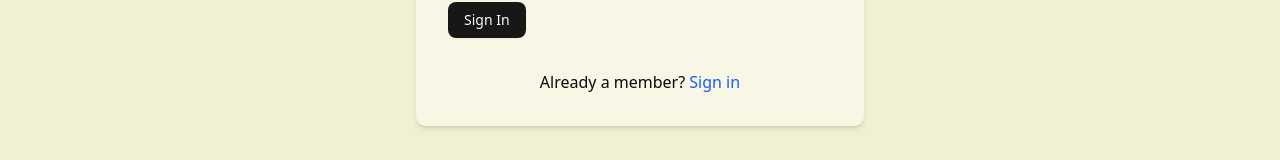
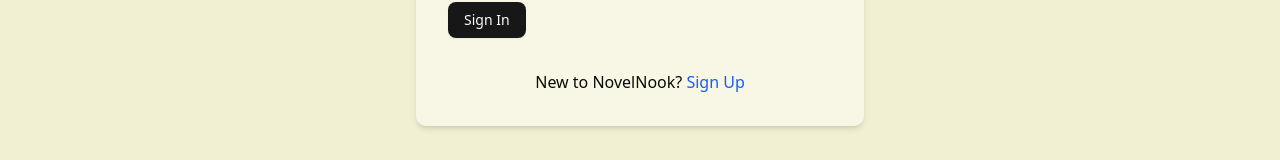
Before and after one commit to KrishnaKalra/NovelNook-Next, a Next.js app: page /sign-in in a window 1280 px wide. Shown: the part 568-728 px from the top of the page. Built offline with nearby package versions, Linux system fonts and the light colour scheme; no server answers; a web font is replaced by a local one.

Commit message:
Final changes

```diff
--- a/src/app/(auth)/sign-in/page.tsx
+++ b/src/app/(auth)/sign-in/page.tsx
@@ -94,9 +94,9 @@
         </Form>
         <div className='text-center mt-4'>
           <p>
-            Already a member?{' '}
-            <Link href='/sign-in' className='text-blue-600 hover:text-blue-800'>
-            Sign in</Link>
+            New to NovelNook?{' '}
+            <Link href='/sign-up' className='text-blue-600 hover:text-blue-800'>
+            Sign Up</Link>
           </p>
         </div>
       </div>
```
